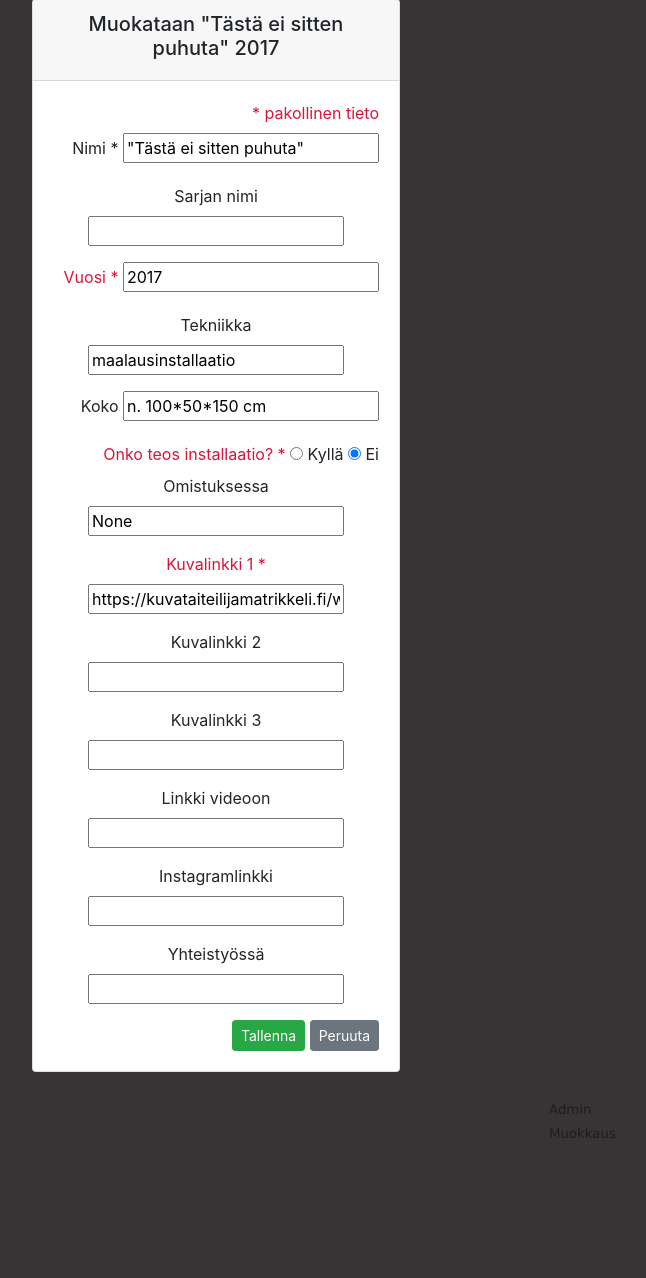
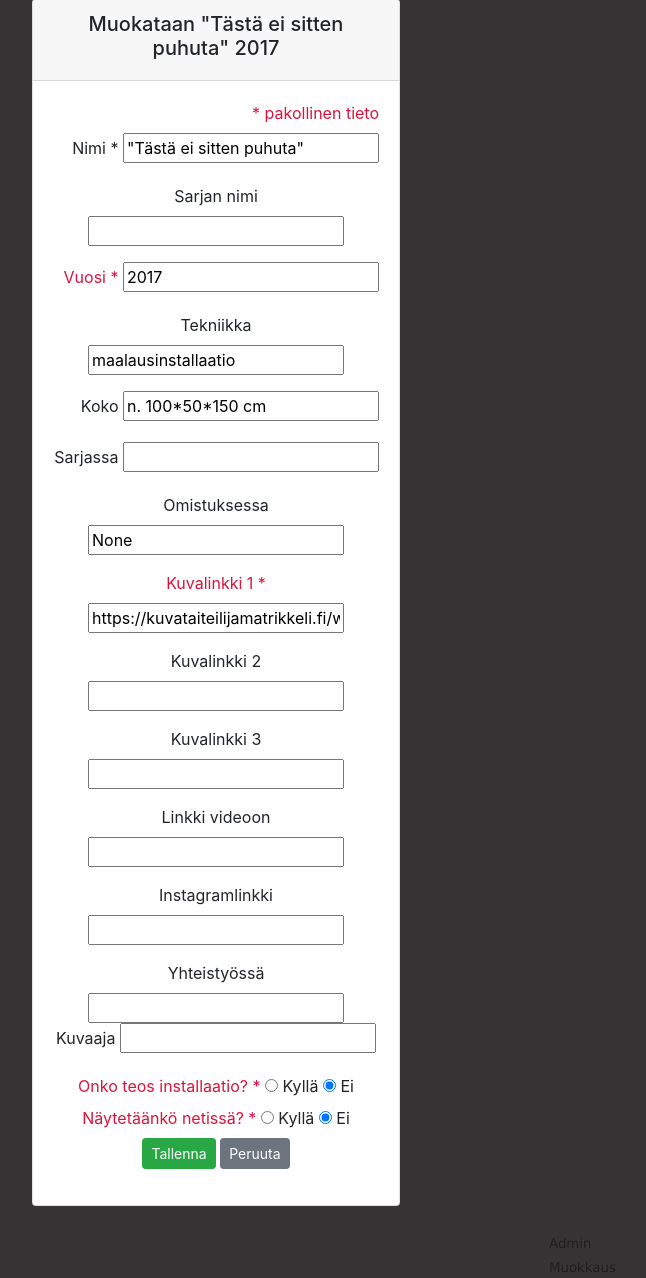
Before and after one commit to sinhod/oma, a Django app: page /edit-work-get/2/ in a window 1280 px wide. Shown: the part 116-1394 px from the top of the page, without its empty margins (424-1070 px from the left). Before the commit the page ends 1254 px from the top, so only its background shows below. Run offline with Django 5.2, Linux system fonts and the light colour scheme; a user stored in the database is signed in; data comes from the database, SQL or seed files in the repository; some libraries are stand-ins or nearby versions.

Commit message:
lisätty teoksen piilottaminen netistä

```diff
--- a/app/models.py
+++ b/app/models.py
@@ -21,7 +21,9 @@ class Work(models.Model):
     instagramlink=models.CharField(max_length=200, default="", null=True, blank=True)
     collaboration=models.CharField(max_length=100, default="", null=True, blank=True)
     ownedby=models.CharField(max_length=100, default="", null=True, blank=True)
+    photographer=models.CharField(max_length=100, default="", null=True, blank=True)
     timestamp=models.DateTimeField(default=timezone.now, null=True, blank=True)
+    showonline=models.BooleanField(default=True) #Pakollinen
     def __str__(self): #Django administration sivua varten
         return f"{self.name} {self.year}"
 
--- a/app/templates/edit_work.html
+++ b/app/templates/edit_work.html
@@ -14,6 +14,7 @@
                 <form class="form-float-right" method="post" action="/edit-work-post/{{w.id}}/">
                     {% csrf_token %}
                     <label class="red-text">* pakollinen tieto</label>
+
                     <div class="form-group">
                         <label>Nimi *</label>
                         <input
@@ -56,20 +57,26 @@
                         <input type="text" name="size" value="" />
                         {% endif %}
                     </div>
-                    <div class="form-entry">
-                        <label class="red-text">Onko teos installaatio? *</label>
-                        <input class="card-text" type="radio" name="installation" value="1" checked> Kyllä </input>
-                        <input class="card-text" type="radio" name="installation" value="0" checked> Ei </input>
+                    <div class="form-group">
+                        <label>Sarjassa</label>
+                        {% if w.inseries.seriesname != None %}
+                        <input type="text" name="size" value="{{w.inseries.seriesname}}" />
+                        {% else %}
+                        <input type="text" name="size" value="" />
+                        {% endif %}
                     </div>
 
                     <div class="form-group">
                         <label>Omistuksessa</label>
-
+                        {% if w.ownedby != None %}
                         <input
                             type="text"
                             name="ownedby"
                             value="{{w.ownedby}}"
                         />
+                        {% else %}
+                        <input type="text" name="ownedby" value=""/>
+                        {% endif %}
                     </div>
 
                     <div class="form-group">
@@ -144,6 +151,28 @@
                         {% else %}
                         <input type="text" name="collaboration" value="" />
                         {% endif %}
+
+                    <div class="form-group">
+                        <label>Kuvaaja</label>
+                        {% if w.photographer != None %}
+                        <input
+                            type="text"
+                            name="photographer"
+                            value="{{w.photographer}}"
+                        />
+                        {% else %}
+                        <input type="text" name="photographer" value="" />
+                        {% endif %}
+                    </div>
+                    <div class="form-entry">
+                        <label class="red-text">Onko teos installaatio? *</label>
+                        <input class="card-text" type="radio" name="installation" value="1" checked> Kyllä </input>
+                        <input class="card-text" type="radio" name="installation" value="0" checked> Ei </input>
+                    </div>
+                    <div class="form-entry">
+                        <label class="red-text">Näytetäänkö netissä? *</label>
+                        <input class="card-text" type="radio" name="showonline" value="1" checked> Kyllä </input>
+                        <input class="card-text" type="radio" name="showonline" value="0" checked> Ei </input>
                     </div>
                     <div>
                     <input
--- a/app/templates/installationpage.html
+++ b/app/templates/installationpage.html
@@ -63,6 +63,10 @@
                 <p class="card-text" style="font-size: small">
                     Sarjassa: {{ s.inseries.seriesname }}
                 </p>
+                {% endif %} {% if s.photographer != None %}
+                <p class="card-text" style="font-size: small">
+                    Kuvaaja: {{ s.photographer }}
+                </p>
                 {% endif %}
             </div>
             <!-- text-area kiinni -->
--- a/app/templates/workpage.html
+++ b/app/templates/workpage.html
@@ -65,6 +65,10 @@
                 <p class="card-text" style="font-size: small">
                     Sarjassa: {{ s.inseries.seriesname }}
                 </p>
+                {% endif %} {% if s.photographer != None %}
+                <p class="card-text" style="font-size: small">
+                    Kuvaaja: {{ s.photographer }}
+                </p>
                 {% endif %}
             </div>
             <!-- text-area kiinni -->
--- a/app/views.py
+++ b/app/views.py
@@ -15,12 +15,12 @@ def landingview(request):
     return render(request, 'landingpage.html', context)
 
 def workview(request):
-    w = Work.objects.all().order_by('-year')
+    w = Work.objects.filter(showonline=True).order_by('-id')
     context = { 'works': w }
     return render(request, 'workpage.html', context)
 
 def installationview(request):
-    i = Work.objects.filter(installation=True).order_by('-year')
+    i = Work.objects.filter(installation=True).order_by('year')
     context = { 'installations': i }
     return render(request, 'installationpage.html', context)
 
@@ -85,8 +85,12 @@ def addview(request):
         l = request.POST['ownedby']
         if l == "":
             l = None
+        m = request.POST['photographer']
+        if m == "":
+            m = None
+        o = request.POST['showonline']
         Work(name = a, inseries = ab, year = b, media = c, size = d, installation = e,
-            imagelink1 = f, imagelink2 = g, imagelink3 = h, videolink = i, instagramlink = j, collaboration = k, ownedby = l).save()
+            imagelink1 = f, imagelink2 = g, imagelink3 = h, videolink = i, instagramlink = j, collaboration = k, ownedby = l, photographer = m, showonline = o).save()
         return redirect(modifyingview)
 
 def addseriesview(request):
@@ -129,6 +133,7 @@ def edit_work_post(request, id):
             work.name=request.POST['name']
             work.year=request.POST['year']
             work.installation=request.POST['installation']
+            work.showonline=request.POST['showonline']
 
             # Tallennetaan "tyhjä arvo "tietokantaan None arvona. (None=Pythonin muuttuja, jolla ei ole sisältöä)
             # Web-lomake antaa tyhjänä string:inä, jos käyttäjä ei anna arvoa.
@@ -144,6 +149,10 @@ def edit_work_post(request, id):
             siz=request.POST['size']
             if siz == "":
                 siz = None
+
+            ser=request.POST['seriesname']
+            if ser == "":
+                ser = None
 
             imglink1=request.POST['imagelink1']
             if imglink1 == "":
@@ -169,15 +178,21 @@ def edit_work_post(request, id):
             if own == "":
                 own = None
 
+            photog=request.POST['photographer']
+            if photog == "":
+                photog= None
+
             work.instagramlink=instalink
             work.media=med
             work.size=siz
+            work.inseries=ser
             work.imagelink1=imglink1
             work.imagelink2=imglink2
             work.imagelink3=imglink3
             work.videolink=vlink
             work.collaboration=coll
             work.ownedby=own
+            work.photographer=photog
 
             work.save()
             return redirect(modifyingview)
```
Also changed, not shown: app/templates/modifyingpage.html (+8 -0 lines).
